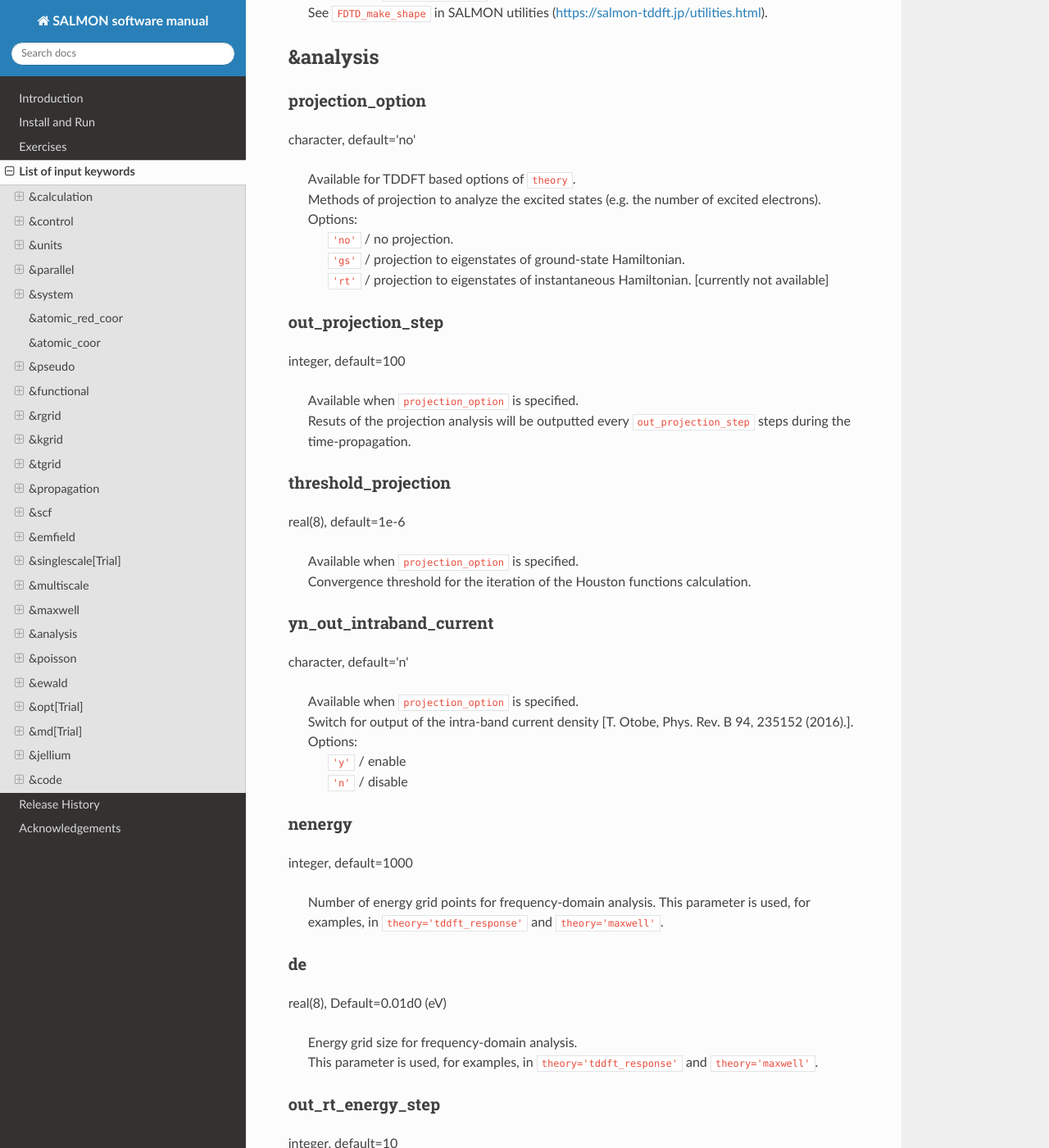
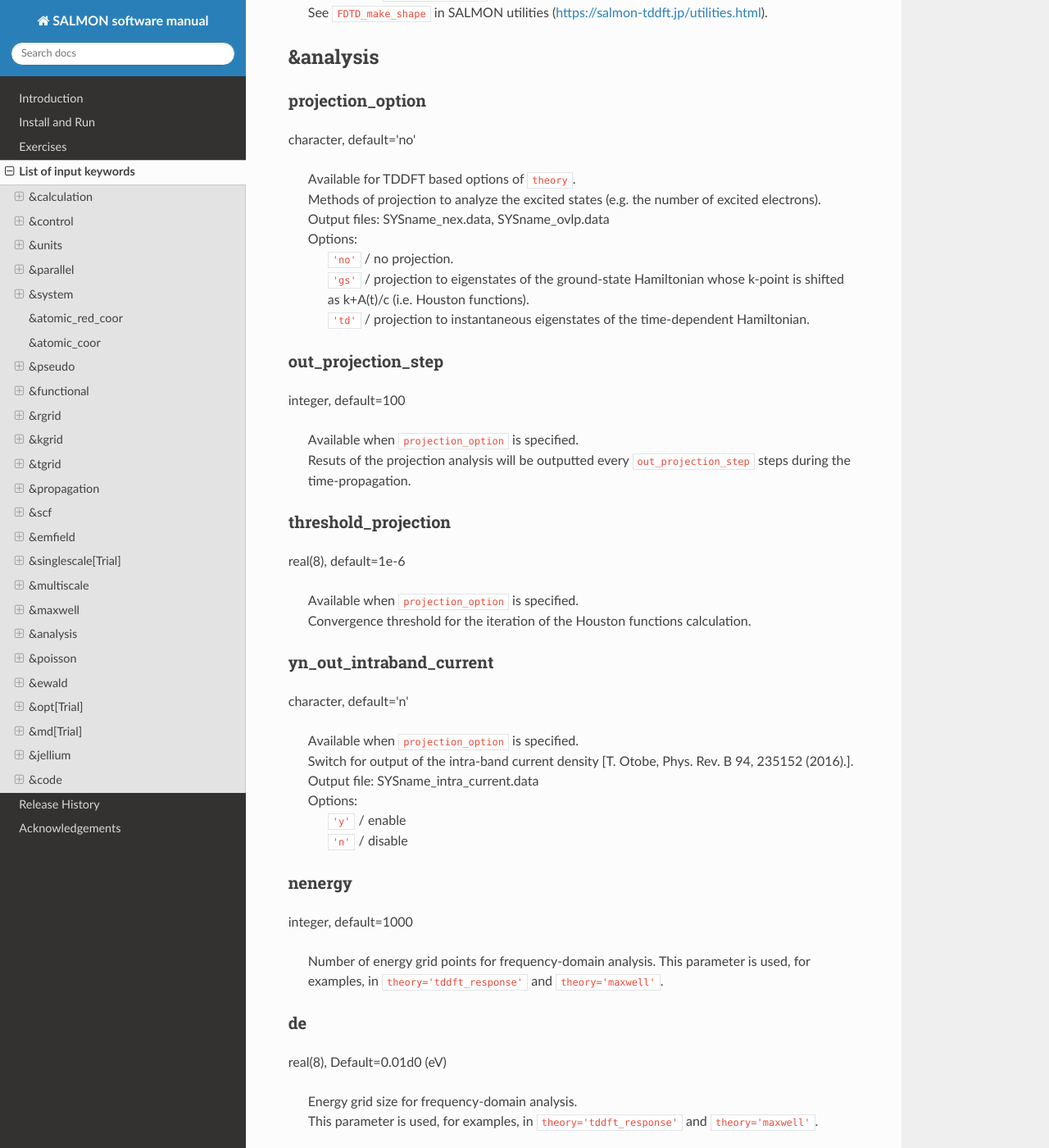
Before and after one commit to SALMON-TDDFT/SALMON-DOCS, a Sphinx documentation site: the page built from source/input_keyword_list.rst, in a window 1280 px wide and 1400 px high, scrolled down 43050 px. Shown: the whole window at 82% size. Built offline with Sphinx 7.4.7 and the Read the Docs theme 2.0.0, drawn with Linux system fonts in a browser that asks for light colours; formulas are drawn with MathJax 3; some of the changed text lies outside the part shown.

Commit message:
Update input_keyword_list.rst

```diff
--- a/source/input_keyword_list.rst
+++ b/source/input_keyword_list.rst
@@ -2209,10 +2209,11 @@ character, default='no'
 
    | Available for TDDFT based options of ``theory``.
    | Methods of projection to analyze the excited states (e.g. the number of excited electrons).
+   | Output files: SYSname_nex.data, SYSname_ovlp.data
    | Options:
    |   ``'no'`` / no projection.
-   |   ``'gs'`` / projection to eigenstates of ground-state Hamiltonian.
-   |   ``'rt'`` / projection to eigenstates of instantaneous Hamiltonian. [currently not available]
+   |   ``'gs'`` / projection to eigenstates of the ground-state Hamiltonian whose k-point is shifted as k+A(t)/c (i.e. Houston functions).
+   |   ``'td'`` / projection to instantaneous eigenstates of the time-dependent Hamiltonian.
 
 .. _out_projection_step:
 
@@ -2243,6 +2244,7 @@ character, default='n'
 
    | Available when ``projection_option`` is specified.
    | Switch for output of the intra-band current density [T. Otobe, Phys. Rev. B 94, 235152 (2016).].
+   | Output file: SYSname_intra_current.data
    | Options:
    |   ``'y'`` / enable
    |   ``'n'`` / disable
@@ -2680,6 +2682,7 @@ character, default='n'
 
    | Available for TDDFT based options of ``theory``.
    | Switch to output docomposed elements of the electron current density.
+   | Output file: SYSname_current_decomposed.data
    | Options:
    |   ``'y'`` / enable
    |   ``'n'`` / disable
```
